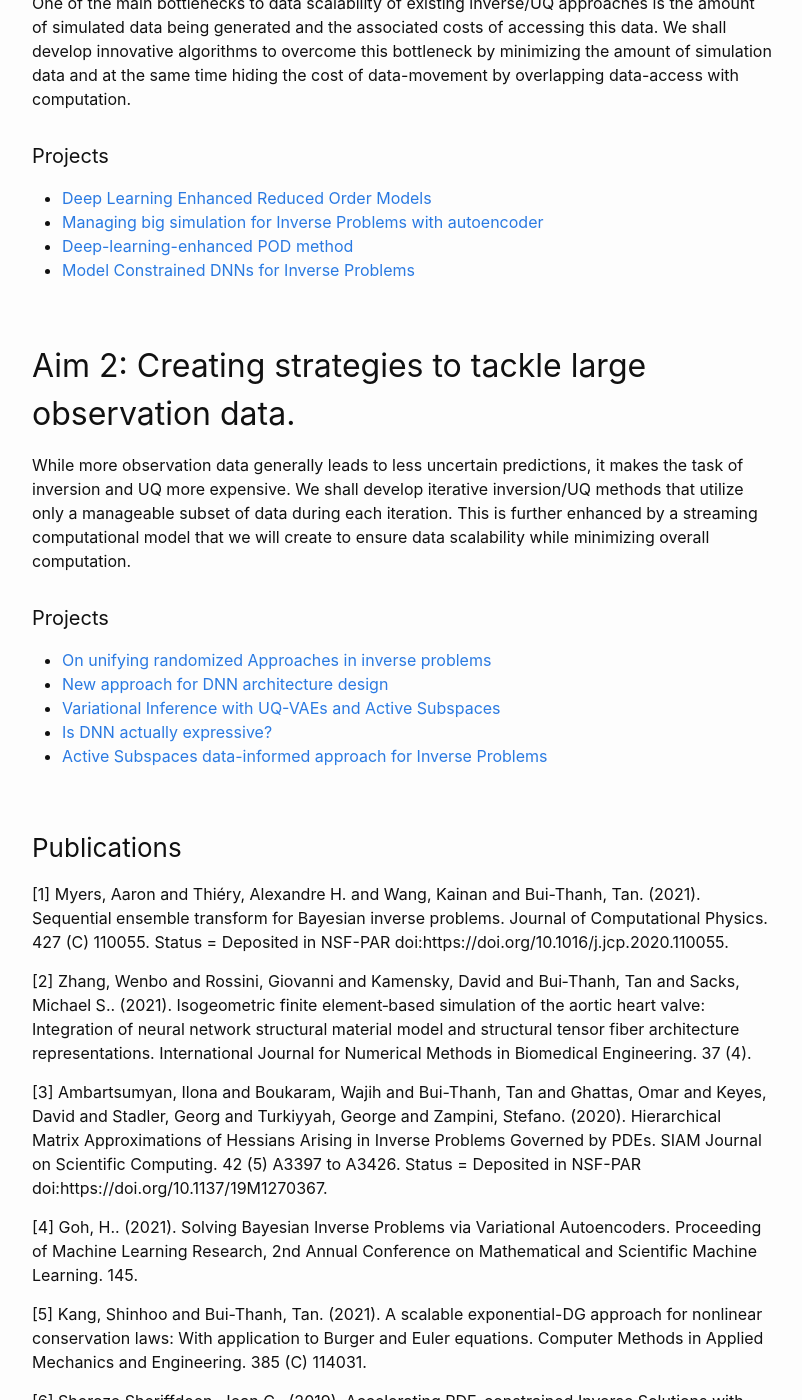
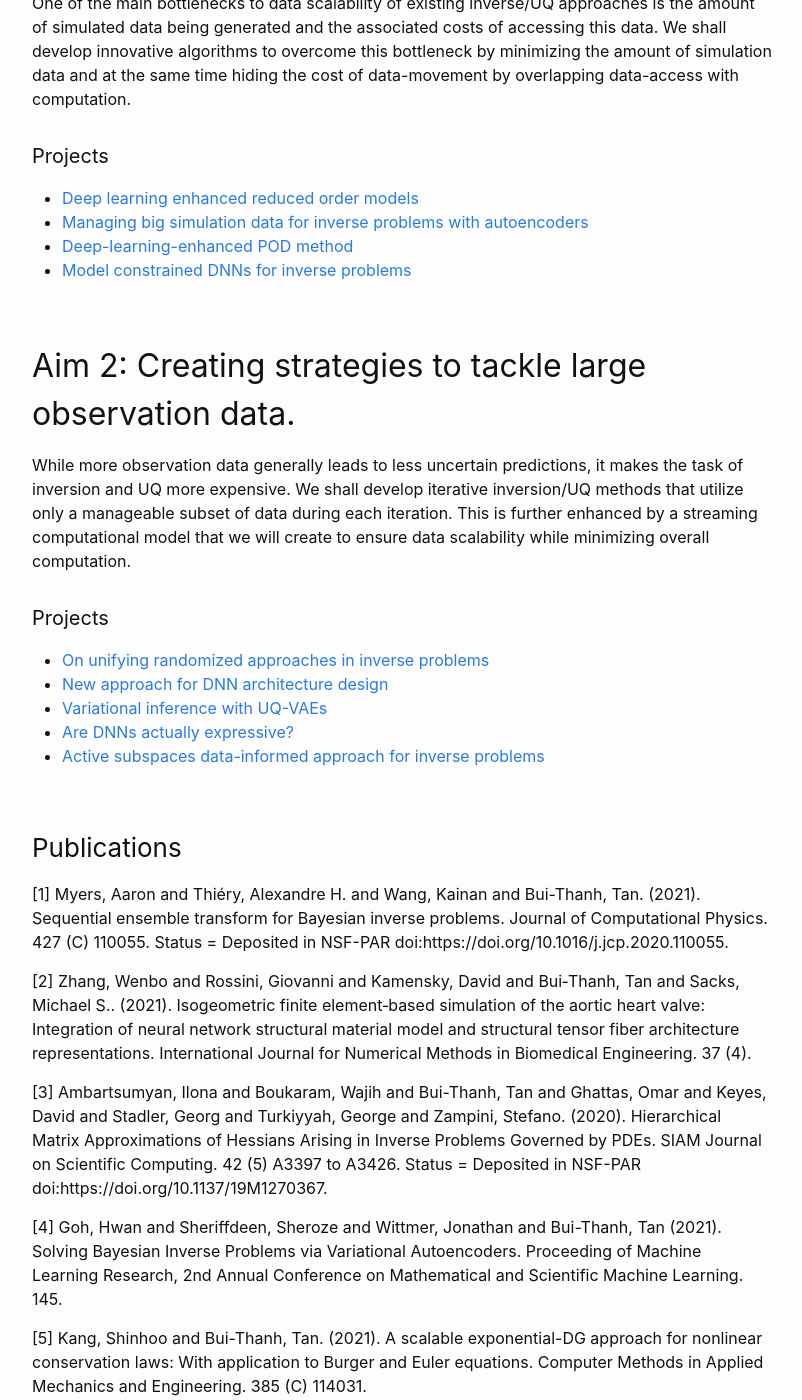
Before and after one commit to tscott-00/phogroup.github.io, a Jekyll site: the page built from cdse.md, in a window 1280 px wide and 1400 px high, scrolled down 516 px. Shown: the whole window, without its empty margins (238-1040 px from the left). Built offline with Jekyll 4.4.1, drawn with Linux system fonts in a browser that asks for light colours.

Commit message:
added gif and linked UQ-

```diff
--- a/cdse.md
+++ b/cdse.md
@@ -12,21 +12,21 @@ Our objective in this proposal is to develop an integrated research program that
 One of the main bottlenecks to data scalability of existing inverse/UQ approaches is the amount of simulated data being generated and the associated costs of accessing this data.
 We shall develop innovative algorithms to overcome this bottleneck by minimizing the amount of simulation data and at the same time hiding the cost of data-movement by overlapping data-access with computation.
 #### Projects
-* [Deep Learning Enhanced Reduced Order Models](nsf/sheroze_nsf.md)
-* [Managing big simulation for Inverse Problems with autoencoder](/cdse/ae_compression)
+* [Deep learning enhanced reduced order models](nsf/sheroze_nsf.md)
+* [Managing big simulation data for inverse problems with autoencoders](/cdse/ae_compression)
 * [Deep-learning-enhanced POD method](/cdse/pinns_time_dependent_pde)
-* [Model Constrained DNNs for Inverse Problems](/cdse/model_constrained)
+* [Model constrained DNNs for inverse problems](/cdse/model_constrained)
 
 
 ## Aim 2: Creating strategies to tackle large observation data.
 While more observation data generally leads to less uncertain predictions, it
 makes the task of inversion and UQ more expensive. We shall develop iterative inversion/UQ methods that utilize only a manageable subset of data during each iteration. This is further enhanced by a streaming computational model that we will create to ensure data scalability while minimizing overall computation.
 #### Projects
-* [On unifying randomized Approaches in inverse problems](/cdse/randomized_approaches)
+* [On unifying randomized approaches in inverse problems](/cdse/randomized_approaches)
 * [New approach for DNN architecture design](/cdse/layerwise_training)
-* [Variational Inference with UQ-VAEs and Active Subspaces](/cdse/uqvae_active_subspaces)
-* [Is DNN actually expressive?](/cdse/active_subspaces_nn_analysis)
-* [Active Subspaces data-informed approach for Inverse Problems](/cdse/active_subspaces_inverse_problems)
+* [Variational inference with UQ-VAEs](/nsfcareer/year2/uqvae/)
+* [Are DNNs actually expressive?](/cdse/active_subspaces_nn_analysis)
+* [Active subspaces data-informed approach for inverse problems](/cdse/active_subspaces_inverse_problems)
 
 ### Publications<a name="publications"></a>
 
@@ -36,7 +36,7 @@ makes the task of inversion and UQ more expensive. We shall develop iterative in
 
 [3] Ambartsumyan, Ilona and Boukaram, Wajih and Bui-Thanh, Tan and Ghattas, Omar and Keyes, David and Stadler, Georg and Turkiyyah, George and Zampini, Stefano. (2020). Hierarchical Matrix Approximations of Hessians Arising in Inverse Problems Governed by PDEs.  SIAM Journal on Scientific Computing. 42  (5) A3397 to A3426. Status = Deposited in NSF-PAR  doi:https://doi.org/10.1137/19M1270367.
 
-[4] Goh, H.. (2021). Solving Bayesian Inverse Problems via Variational Autoencoders.  Proceeding of Machine Learning Research, 2nd Annual Conference on Mathematical and Scientific Machine Learning. 145.
+[4] Goh, Hwan and Sheriffdeen, Sheroze and Wittmer, Jonathan and Bui-Thanh, Tan (2021). Solving Bayesian Inverse Problems via Variational Autoencoders.  Proceeding of Machine Learning Research, 2nd Annual Conference on Mathematical and Scientific Machine Learning. 145.
 
 [5] Kang, Shinhoo and Bui-Thanh, Tan. (2021). A scalable exponential-DG approach for nonlinear conservation laws: With application to Burger and Euler equations.  Computer Methods in Applied Mechanics and Engineering. 385  (C) 114031.
 
```
Also changed, not shown: cdse/autoencoder_compress.md (+2 -1 lines), 1 other file.
